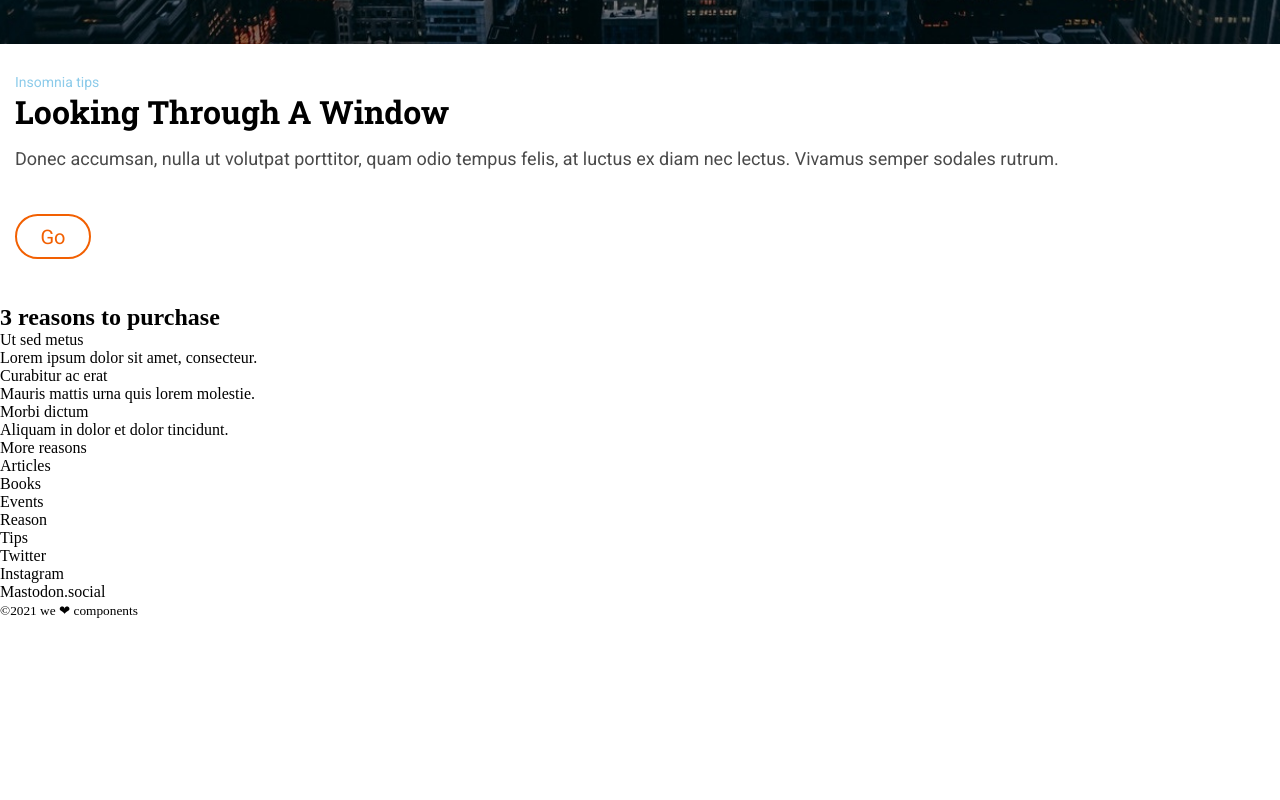
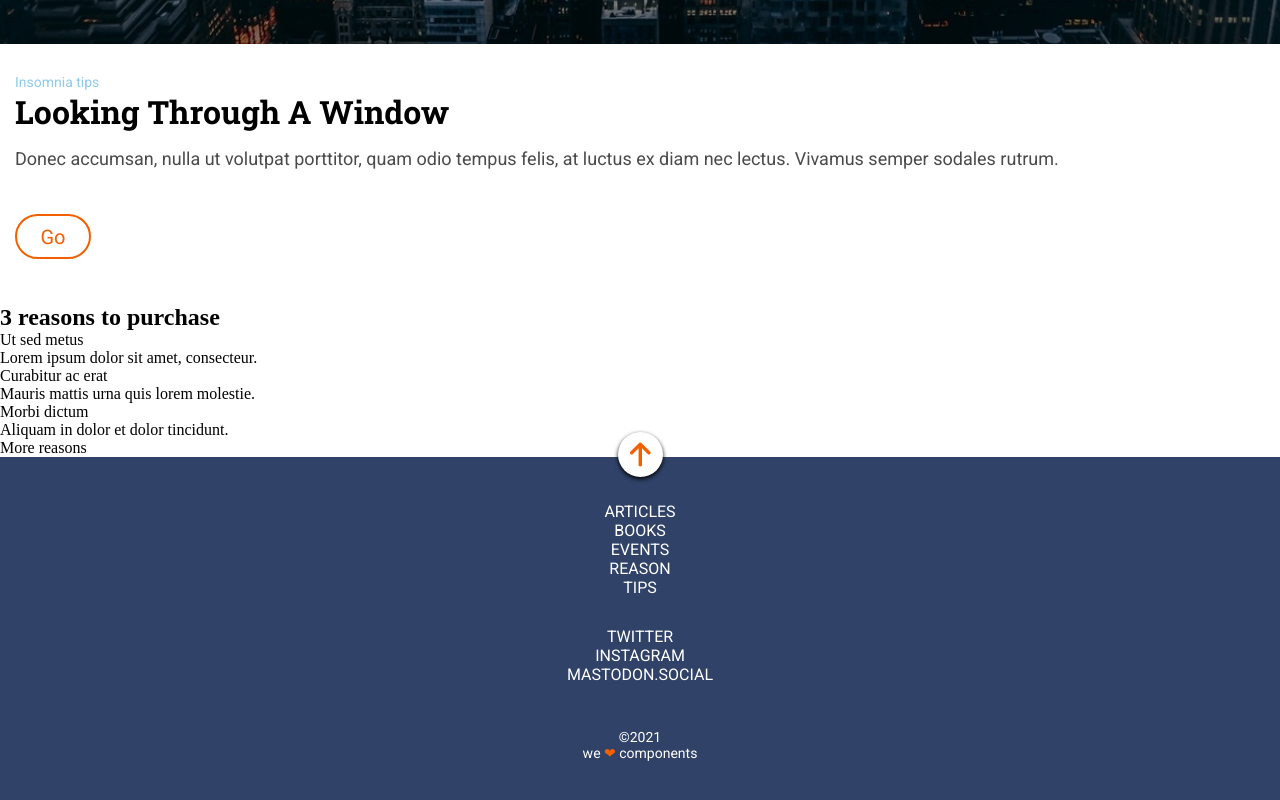
Before and after one commit to Adalab/modulo-1-evaluacion-final-EstLopCor, a website: page src/html/index.html in a window 1280 px wide. Shown: the part 756-1556 px from the top of the page. Before the commit the page ends 1375 px from the top, so only its background shows below. Drawn offline with nearby package versions, Linux system fonts and the light colour scheme; files that its build step writes are made by us from their sources; files whose address does not match are found by name.

Commit message:
add style footer section

```diff
--- a/src/html/partials/footer.html
+++ b/src/html/partials/footer.html
@@ -1,15 +1,18 @@
 <footer class="footer">
-  <ul>
+  <a class="footer__button" href=""><img src="./assets/images/ico-arrow.svg" alt="Scroll up icon"></a>
+  <ul class="footer__sections">
     <li>Articles</li>
     <li>Books</li>
     <li>Events</li>
     <li>Reason</li>
     <li>Tips</li>
   </ul>
-  <ul>
+  <ul class="footer__socialnetworks">
     <li>Twitter</li>
     <li>Instagram</li>
     <li>Mastodon.social</li>
   </ul>
-  <small>©2021 we ❤︎ components</small>
+  <small class="footer__small">
+    <div>©2021</div> we <span class="footer__small--heart">❤︎</span> components
+  </small>
 </footer>
--- a/src/scss/layout/_footer.scss
+++ b/src/scss/layout/_footer.scss
@@ -1,7 +1,45 @@
-.page__footer {
-  position: fixed;
-  left: 0;
-  bottom: 0;
-  width: 100vw;
-  padding: 1rem;
+.footer {
+  display: flex;
+  flex-direction: column;
+  align-items: center;
+  justify-content: center;
+  background-color: $color-footer;
+  &__button {
+    height: 45px;
+    width: 45px;
+    border-radius: 50%;
+    background-color: $primary-color;
+    display: flex;
+    justify-content: center;
+    position: relative;
+    top: -25px;
+    box-shadow: 0 2px 4px 0 #000;
+  }
+  &__sections {
+    font-family: $font-text;
+    color: $primary-color;
+    text-transform: uppercase;
+    font-size: 1rem;
+    list-style-type: none;
+    text-align: center;
+  }
+  &__socialnetworks {
+    font-family: $font-text;
+    color: $primary-color;
+    text-transform: uppercase;
+    font-size: 1rem;
+    list-style-type: none;
+    text-align: center;
+    margin-top: 30px;
+  }
+  &__small {
+    font-family: $font-text;
+    color: $primary-color;
+    font-size: 0.875rem;
+    text-align: center;
+    margin: 45px 0;
+    &--heart {
+      color: $secundary-color;
+    }
+  }
 }
--- a/src/scss/layout/_hero.scss
+++ b/src/scss/layout/_hero.scss
@@ -29,7 +29,7 @@
     height: 45px;
     width: 45px;
     border-radius: 50%;
-    background-color: #fff;
+    background-color: $primary-color;
     display: flex;
     justify-content: center;
     margin: 53px 0;
```
